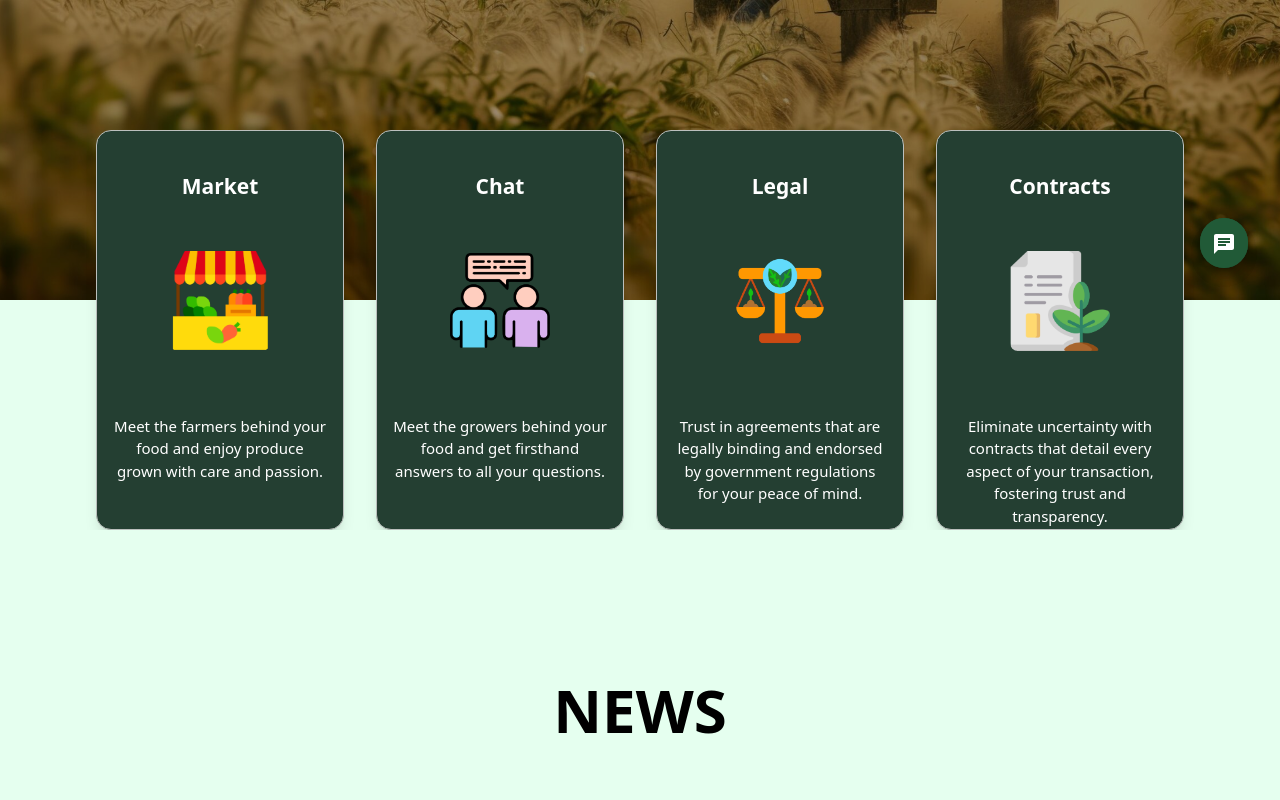
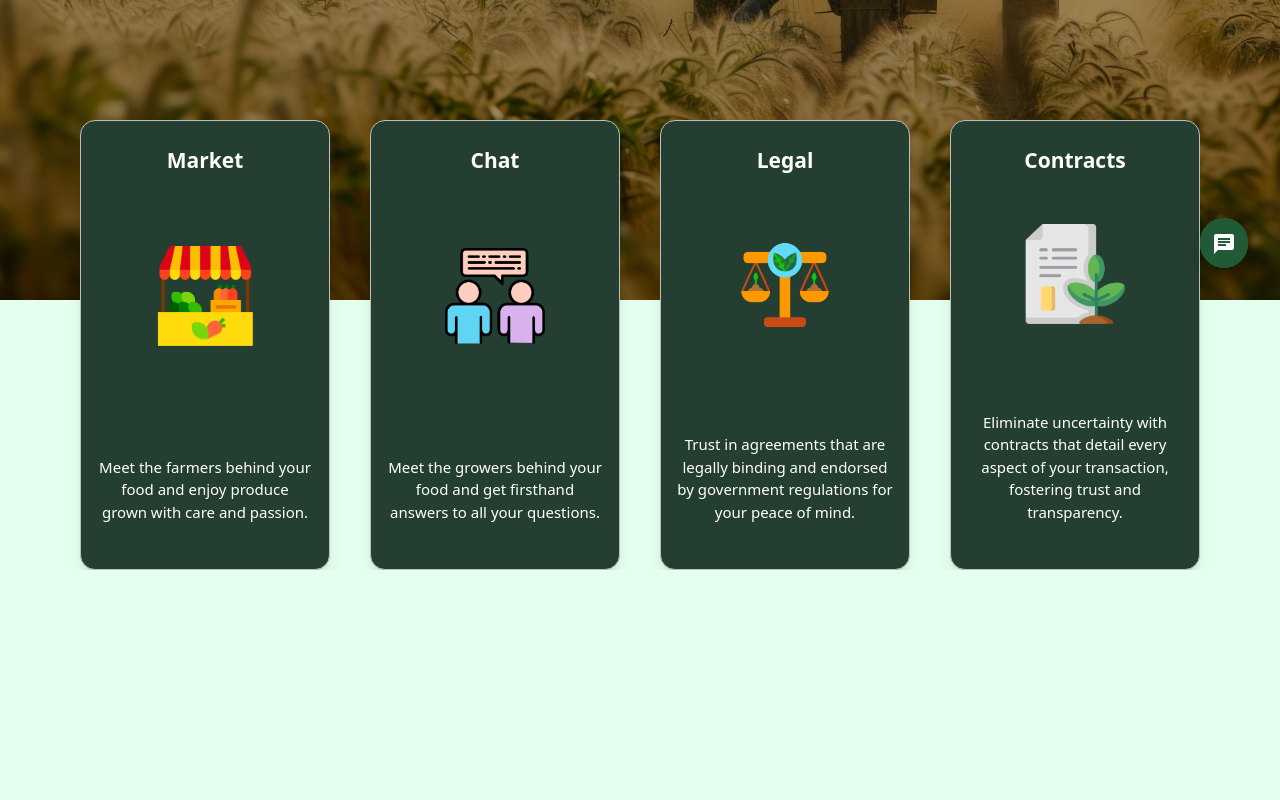
Before and after one commit to 123Sangram/my-fullstack-app, a React (Vite) app in the folder Krishanjh/: page /frontpage in a window 1280 px wide. Shown: the part 500-1300 px from the top of the page. Built offline with nearby package versions, Linux system fonts and the light colour scheme.

Commit message:
Update MidPage.jsx

```diff
--- a/Krishanjh/src/components/midpage/MidPage.jsx
+++ b/Krishanjh/src/components/midpage/MidPage.jsx
@@ -1,16 +1,126 @@
+// import ChatIcon from "@mui/icons-material/Chat";
+// import { motion } from "framer-motion";
+// import { Link, useNavigate } from "react-router-dom"; // useNavigate add किया
+// import market2 from "../../assets/Group 1000000891.png";
+// import market3 from "../../assets/environmental-law_9587611 1.png";
+// import market1 from "../../assets/market_862856 1.png";
+// import market4 from "../../assets/paper_1673996 1.png";
+
+// const MidPage = () => {
+//   const navigate = useNavigate(); // useNavigate hook add किया
+
+//   const handleNavigation = (path) => {
+//     navigate(path); // Direct navigation without any checks
+//   };
+
+//   const items = [
+//     {
+//       title: "Market",
+//       src: market1,
+//       description:
+//         "Meet the farmers behind your food and enjoy produce grown with care and passion.",
+//       link: "/MarketTrendAnalyzer",
+//     },
+//     {
+//       title: "Chat",
+//       src: market2,
+//       description:
+//         "Meet the growers behind your food and get firsthand answers to all your questions.",
+//       link: "/chatbot",
+//     },
+//     {
+//       title: "Legal",
+//       src: market3,
+//       description:
+//         "Trust in agreements that are legally binding and endorsed by government regulations for your peace of mind.",
+//       link: "/legal",
+//     },
+//     {
+//       title: "Contracts",
+//       src: market4,
+//       description:
+//         "Eliminate uncertainty with contracts that detail every aspect of your transaction, fostering trust and transparency.",
+//       link: "/contract",
+//     },
+//   ];
+
+//   return (
+//     <div className="h-[300px] bg-[#E5FFEF]">
+//       <div className="absolute w-full overflow-hidden mt-[-170px] px-4 sm:px-10 lg:px-20">
+//         <div className="flex justify-between items-center">
+//           <div className="flex w-full transform transition-transform duration-700 ease-in-out">
+//             {items.map((item, index) => (
+//               <motion.div
+//                 key={index}
+//                 className="w-1/4 px-2 sm:px-4"
+//                 whileTap={{ scale: 0.9 }}
+//                 whileHover={{ scale: 1.05 }}
+//                 onClick={() => handleNavigation(item.link)} // Changed to direct navigation
+//               >
+//                 <motion.div
+//                   initial={{ opacity: 0, y: 50 }}
+//                   animate={{ opacity: 1, y: 0 }}
+//                   transition={{ duration: 0.5, delay: index * 0.2 }}
+//                   whileTap={{ scale: 1.1 }}
+//                   className="bg-[#243F32] rounded-[15px] h-[400px] border-[1px] border-[#bbbfbd] shadow-lg p-4 cursor-pointer"
+//                 >
+//                   <p className="text-[18px] sm:text-[21px] text-center text-white font-semibold mt-6">
+//                     {item.title}
+//                   </p>
+//                   <img
+//                     src={item.src}
+//                     alt={item.title}
+//                     className="w-[100px] h-[100px] mx-auto mt-12 object-contain rounded-lg"
+//                   />
+//                   <p className="text-[13px] sm:text-[15px] text-center text-white mt-16">
+//                     {item.description}
+//                   </p>
+//                 </motion.div>
+//               </motion.div>
+//             ))}
+//           </div>
+//         </div>
+//       </div>
+//       {/* Chat Icon - Direct Navigation */}
+//       <motion.div
+//         className="fixed bottom-8 right-8 bg-[#215A37] p-3 rounded-full shadow-lg cursor-pointer"
+//         whileHover={{ scale: 1.2 }}
+//         whileTap={{ scale: 0.9 }}
+//         onClick={() => handleNavigation("/chatbot")} // Changed to direct navigation
+//       >
+//         <ChatIcon className="text-white text-4xl" />
+//       </motion.div>
+//     </div>
+//   );
+// };
+
+// export default MidPage;
+
+
+
+
+
+
+
+
+
+
+
+
+
 import ChatIcon from "@mui/icons-material/Chat";
 import { motion } from "framer-motion";
-import { Link, useNavigate } from "react-router-dom"; // useNavigate add किया
+import { useNavigate } from "react-router-dom";
 import market2 from "../../assets/Group 1000000891.png";
 import market3 from "../../assets/environmental-law_9587611 1.png";
 import market1 from "../../assets/market_862856 1.png";
 import market4 from "../../assets/paper_1673996 1.png";
 
 const MidPage = () => {
-  const navigate = useNavigate(); // useNavigate hook add किया
+  const navigate = useNavigate();
 
   const handleNavigation = (path) => {
-    navigate(path); // Direct navigation without any checks
+    navigate(path);
   };
 
   const items = [
@@ -45,34 +155,32 @@ const MidPage = () => {
   ];
 
   return (
-    <div className="h-[300px] bg-[#E5FFEF]">
-      <div className="absolute w-full overflow-hidden mt-[-170px] px-4 sm:px-10 lg:px-20">
-        <div className="flex justify-between items-center">
-          <div className="flex w-full transform transition-transform duration-700 ease-in-out">
+    <div className="min-h-[500px] bg-[#E5FFEF] relative">
+      <div className="absolute w-full overflow-hidden mt-[-180px] px-4 sm:px-10 lg:px-20">
+        {/* ✅ Grid container */}
+        <div className="grid grid-cols-1 sm:grid-cols-2 lg:grid-cols-4 gap-10">
           {items.map((item, index) => (
             <motion.div
               key={index}
-                className="w-1/4 px-2 sm:px-4"
-                whileTap={{ scale: 0.9 }}
+              whileTap={{ scale: 0.95 }}
               whileHover={{ scale: 1.05 }}
-                onClick={() => handleNavigation(item.link)} // Changed to direct navigation
+              onClick={() => handleNavigation(item.link)}
             >
               <motion.div
                 initial={{ opacity: 0, y: 50 }}
                 animate={{ opacity: 1, y: 0 }}
                 transition={{ duration: 0.5, delay: index * 0.2 }}
-                  whileTap={{ scale: 1.1 }}
-                  className="bg-[#243F32] rounded-[15px] h-[400px] border-[1px] border-[#bbbfbd] shadow-lg p-4 cursor-pointer"
+                className="bg-[#243F32] rounded-[15px] h-[350px] sm:h-[400px] lg:h-[450px] border border-[#bbbfbd] shadow-lg p-4 cursor-pointer flex flex-col justify-between"
               >
-                  <p className="text-[18px] sm:text-[21px] text-center text-white font-semibold mt-6">
+                <p className="mt-2 text-[18px] sm:text-[20px] md:text-[21px] text-center text-white font-semibold">
                   {item.title}
                 </p>
                 <img
                   src={item.src}
                   alt={item.title}
-                    className="w-[100px] h-[100px] mx-auto mt-12 object-contain rounded-lg"
+                  className="w-[80px] sm:w-[90px] md:w-[100px] h-[80px] sm:h-[90px] md:h-[100px] mx-auto mt-[-40px] object-contain"
                 />
-                  <p className="text-[13px] sm:text-[15px] text-center text-white mt-16">
+                <p className="mb-[30px] text-[12px] sm:text-[14px] md:text-[15px] text-center text-white">
                   {item.description}
                 </p>
               </motion.div>
@@ -80,13 +188,13 @@ const MidPage = () => {
           ))}
         </div>
       </div>
-      </div>
-      {/* Chat Icon - Direct Navigation */}
+
+      {/* Chat Icon */}
       <motion.div
         className="fixed bottom-8 right-8 bg-[#215A37] p-3 rounded-full shadow-lg cursor-pointer"
         whileHover={{ scale: 1.2 }}
         whileTap={{ scale: 0.9 }}
-        onClick={() => handleNavigation("/chatbot")} // Changed to direct navigation
+        onClick={() => handleNavigation("/chatbot")}
       >
         <ChatIcon className="text-white text-4xl" />
       </motion.div>
```
Lines whose indentation alone changed are shown as unchanged.
